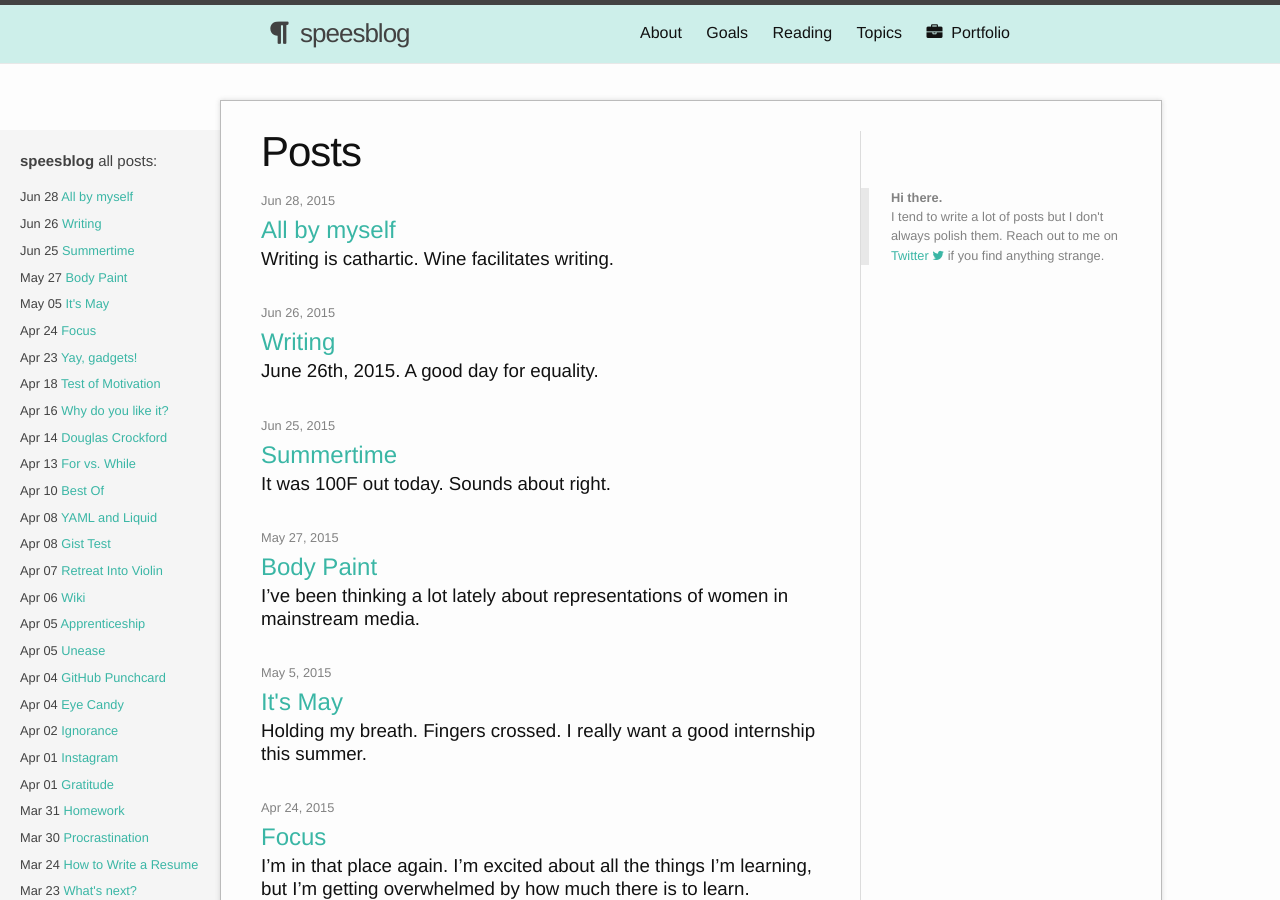
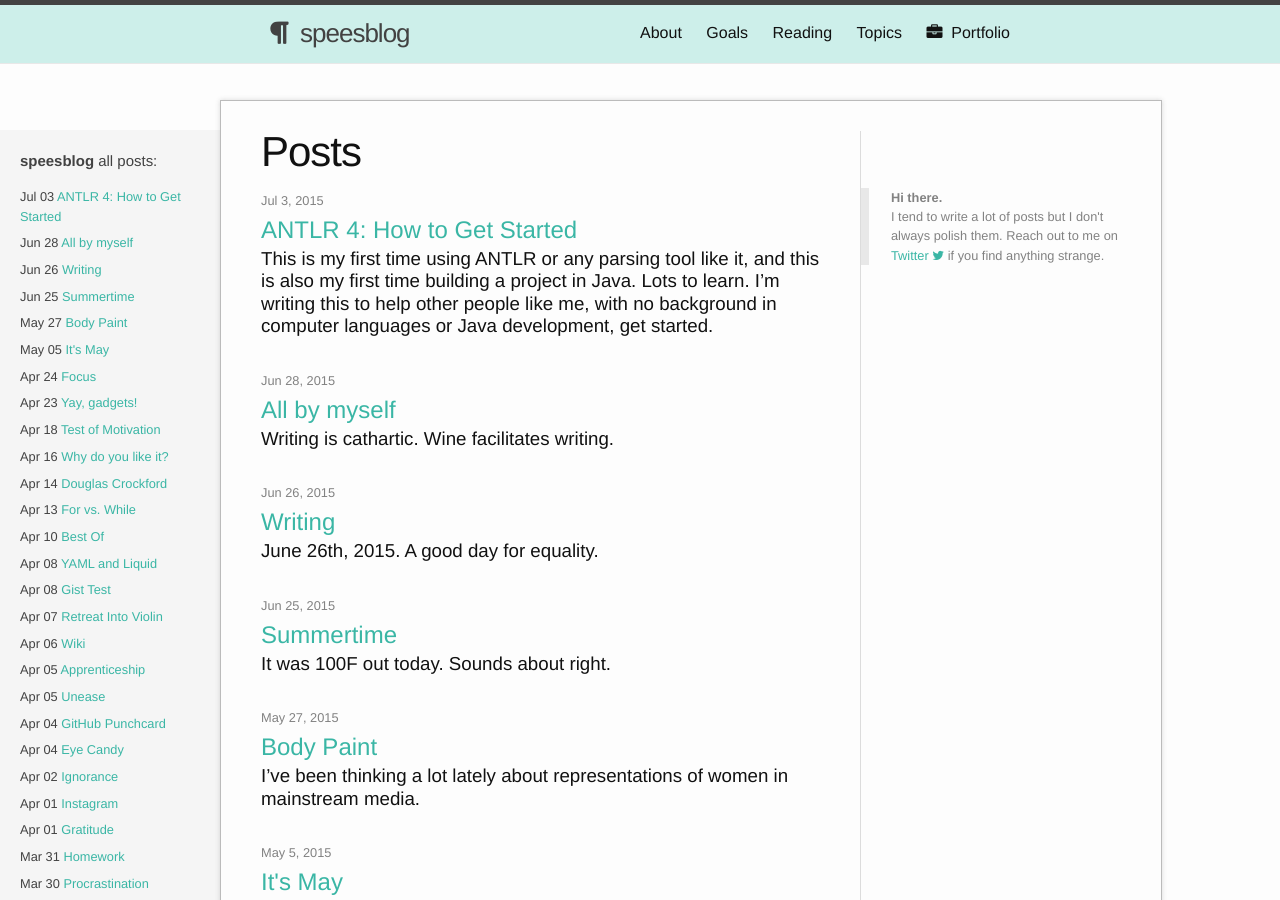
Before and after one commit to shelbyspees/speesblog, a Jekyll site: the page built from index.html, in a window 1280 px wide and 900 px high. Built offline with Jekyll 4.4.1, drawn with Linux system fonts in a browser that asks for light colours; nearby versions of some CDN libraries; the list of posts is cut into pages by our own code; some of the changed text lies outside the part shown.

Commit message:
New post

````diff
--- /dev/null
+++ b/_posts/2015-07-03-antlr-4-how-to-get-started.md
@@ -0,0 +1,29 @@
+---
+layout: post
+title: "ANTLR 4: How to Get Started"
+category: programming
+---
+
+This is my first time using ANTLR or any parsing tool like it, and this is also my first time building a project in Java. Lots to learn. I'm writing this to help other people like me, with no background in computer languages or Java development, get started.
+
+The benefit of ANTLR 4 is that it automatically builds a lot of the Java files for you from your grammar, so you don't have to think about how to turn your grammar logic into Java logic. Once you get the hang of ANTLR's tokens and rules, the grammar part isn't too painful.
+
+For me, understanding the Java has been the more painful part. ANTLR has some good proper Java API documentation but nothing that can explain the point of using any of these classes or methods in plain English.
+
+I'm a fan of plain English.
+
+**Lexer:** the lexer's job is to look for *tokens* in your input. You define your tokens in your grammar (`.g4`) file. Token identifiers start with a capital letter, but I usually like to keep my tokens in all caps so they're easier to differentiate from rule identifiers
+
+```txt
+fragment DIGIT : [0-9] ; //this is a token, all caps
+INT_NUM : DIGIT+ ; //another token, all caps
+
+value //this is a (parser) rule, starts with a lowercase
+    : INT_NUM
+    ;
+
+```
+
+**Parser:** the parser is basically how Java handles the parser rules you write in your grammar. For example, if my rule says
+
+**Listener:** ANTLR automatically creates an interface for your grammar's listener based on the ParseTreeListener class
````
Also changed, not shown: _posts/2015-05-27-body-paint.md (+1 -1 lines).
